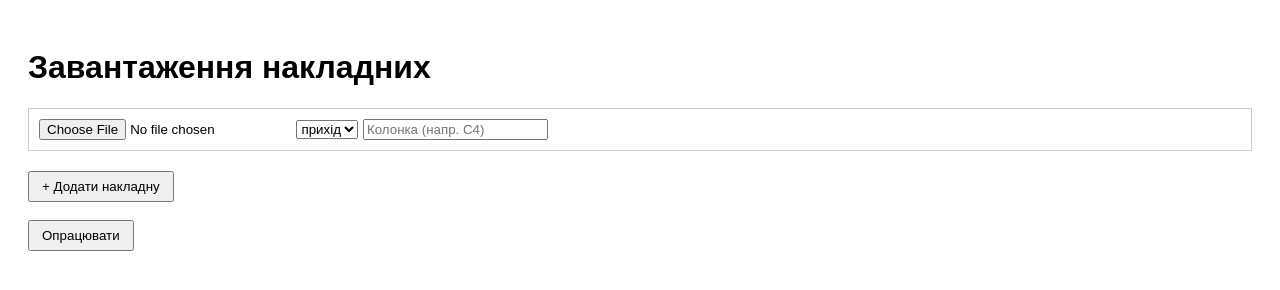
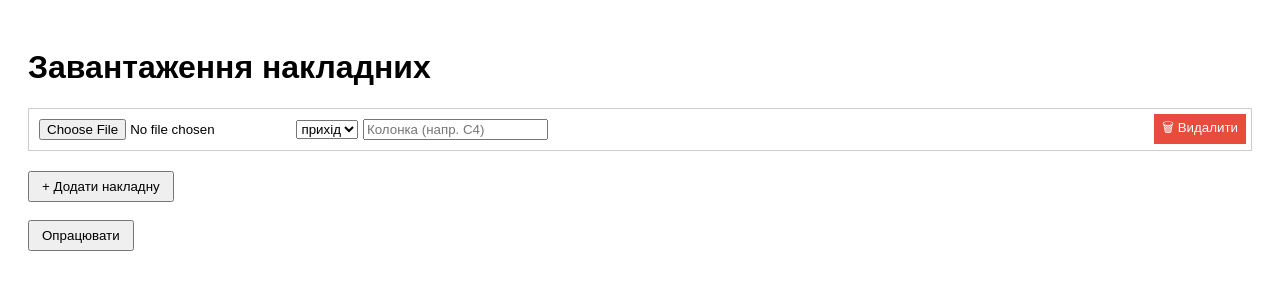
Before and after one commit to AlexKushnir1/naklads-into-four, a website: page public/index.html in a window 1280 px wide. Drawn offline with Linux system fonts and the light colour scheme.

Commit message:
remove button

```diff
--- a/public/index.html
+++ b/public/index.html
@@ -12,6 +12,17 @@
         margin-bottom: 20px;
         border: 1px solid #ccc;
         padding: 10px;
+        position: relative;
+      }
+      .naklad-container button.remove {
+        position: absolute;
+        top: 5px;
+        right: 5px;
+        background: #e74c3c;
+        color: white;
+        border: none;
+        padding: 4px 8px;
+        cursor: pointer;
       }
       .button-group {
         margin-top: 20px;
@@ -40,6 +51,7 @@
         const container = document.createElement("div");
         container.className = "naklad-container";
         container.innerHTML = `
+          <button class="remove" onclick="this.parentElement.remove()">🗑 Видалити</button>
           <input type="file" accept=".xlsx,.xlsm" required />
           <select>
             <option value="приход">прихід</option>
@@ -58,10 +70,7 @@
         for (const container of containers) {
           const fileInput = container.querySelector("input[type='file']");
           const operation = container.querySelector("select").value;
-          const cell = container
-            .querySelector("input[type='text']")
-            .value.trim()
-            .toUpperCase();
+          const cell = container.querySelector("input[type='text']").value.trim().toUpperCase();
 
           if (!fileInput.files.length || !cell) continue;
 
@@ -82,11 +91,8 @@
           return;
         }
 
-        const data = await res.json(); // отримай дані спочатку!
-        console.log(
-          "👉 Результат TSV для zagalna НАДІЙШЛО:\n",
-          data.zagalna?.["НАДІЙШЛО"]
-        );
+        const data = await res.json();
+        console.log("👉 Результат TSV для zagalna НАДІЙШЛО:\n", data.zagalna?.["НАДІЙШЛО"]);
         renderCopyButtons(data);
       }
 
```
Lines whose indentation alone changed are shown as unchanged.
